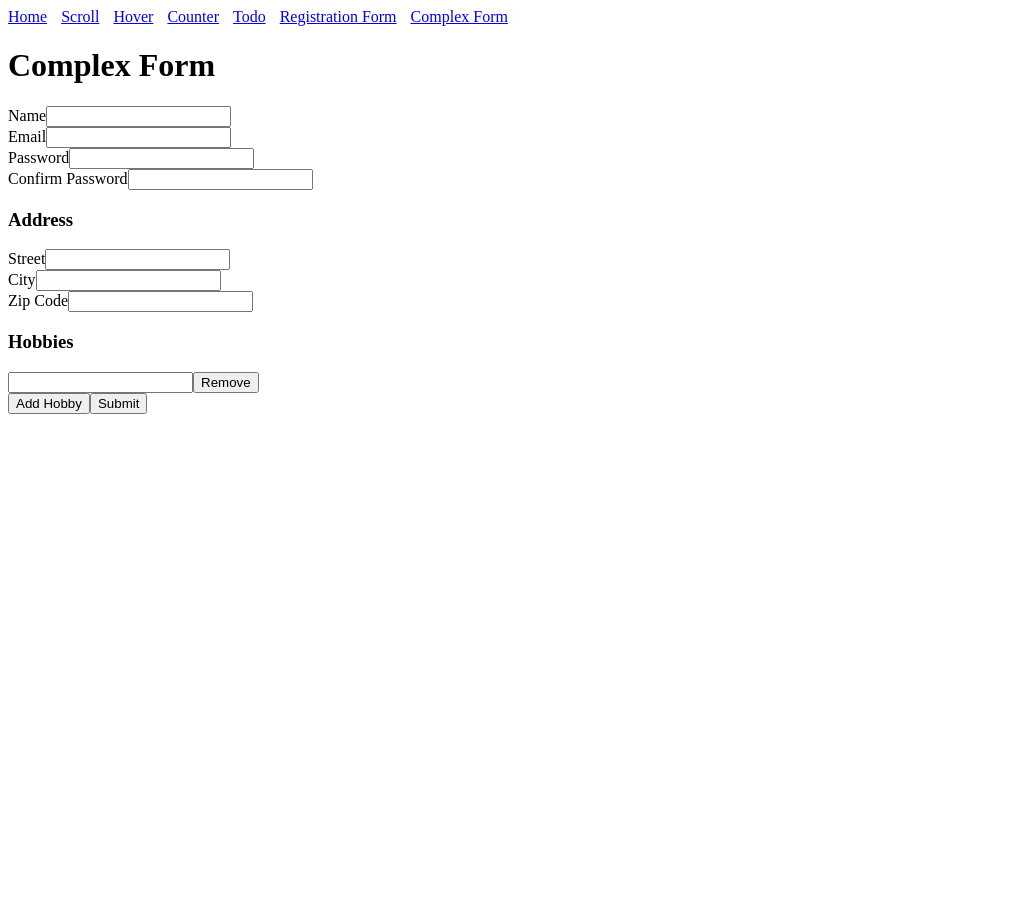
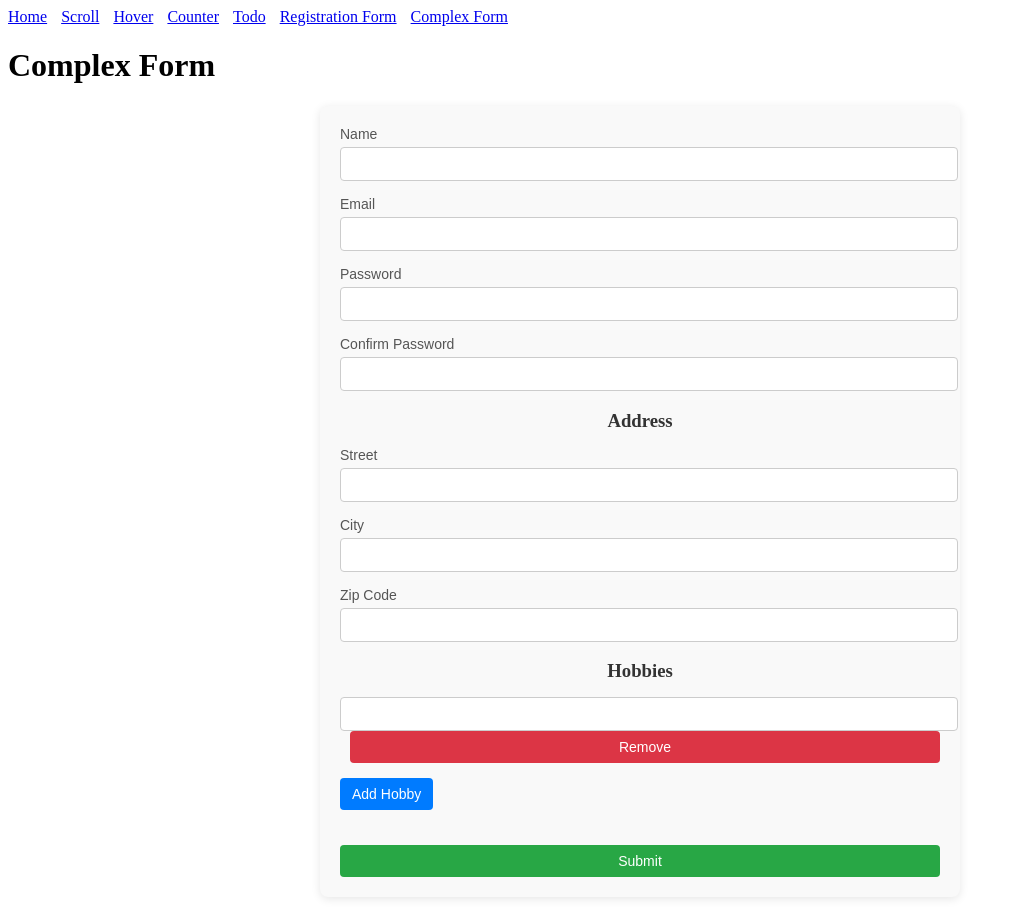
Before and after one commit to anurag1302/hooks-story, a React (Vite) app: page /complex in a window 1280 px wide. Shown: the whole page, without its empty margins (0-1013 px from the left). Before the commit the page ends 800 px from the top, so only its background shows below. Built offline with nearby package versions, Linux system fonts and the light colour scheme.

Commit message:
added some styles - complex form css

```diff
--- a/src/components/ComplexForm.jsx
+++ b/src/components/ComplexForm.jsx
@@ -1,5 +1,6 @@
 import React, { useState } from "react";
 import { z } from "zod";
+import "../css/complexform.css";
 // Zod schema for form validation
 const formSchema = z.object({
   name: z.string().min(1, "Name is required"),
@@ -60,8 +61,8 @@ const ComplexForm = () => {
   return (
     <>
       <h1>Complex Form</h1>
-      <form onSubmit={handleSubmit}>
-        <div>
+      <form onSubmit={handleSubmit} className="complex-form">
+        <div className="form-group">
           <label>Name</label>
           <input
             type="text"
@@ -72,7 +73,7 @@ const ComplexForm = () => {
           {errors.name && <span>{errors.name}</span>}
         </div>
 
-        <div>
+        <div className="form-group">
           <label>Email</label>
           <input
             type="email"
@@ -83,7 +84,7 @@ const ComplexForm = () => {
           {errors.email && <span>{errors.email}</span>}
         </div>
 
-        <div>
+        <div className="form-group">
           <label>Password</label>
           <input
             type="password"
@@ -94,7 +95,7 @@ const ComplexForm = () => {
           {errors.password && <span>{errors.password}</span>}
         </div>
 
-        <div>
+        <div className="form-group">
           <label>Confirm Password</label>
           <input
             type="password"
@@ -106,7 +107,7 @@ const ComplexForm = () => {
         </div>
 
         <h3>Address</h3>
-        <div>
+        <div className="form-group">
           <label>Street</label>
           <input
             type="text"
@@ -116,7 +117,7 @@ const ComplexForm = () => {
           />
           {errors.street && <span>{errors.street}</span>}
         </div>
-        <div>
+        <div className="form-group">
           <label>City</label>
           <input
             type="text"
@@ -126,7 +127,7 @@ const ComplexForm = () => {
           />
           {errors.city && <span>{errors.city}</span>}
         </div>
-        <div>
+        <div className="form-group">
           <label>Zip Code</label>
           <input
             type="text"
@@ -139,22 +140,28 @@ const ComplexForm = () => {
 
         <h3>Hobbies</h3>
         {formValues.hobbies.map((hobby, index) => (
-          <div key={index}>
+          <div key={index} className="form-group">
             <input
               type="text"
               value={hobby}
               onChange={(e) => handleHobbiesChange(index, e.target.value)}
             />
-            <button type="button" onClick={() => removeHobby(index)}>
+            <button
+              type="button"
+              className="btn-remove"
+              onClick={() => removeHobby(index)}
+            >
               Remove
             </button>
           </div>
         ))}
-        <button type="button" onClick={addHobby}>
+        <button type="button" className="btn-add" onClick={addHobby}>
           Add Hobby
         </button>
 
-        <button type="submit">Submit</button>
+        <button type="submit" className="btn-submit">
+          Submit
+        </button>
       </form>
     </>
   );
--- /dev/null
+++ b/src/css/complexform.css
@@ -0,0 +1,80 @@
+.complex-form {
+  max-width: 600px;
+  margin: 20px auto;
+  padding: 20px;
+  background-color: #f9f9f9;
+  border-radius: 8px;
+  box-shadow: 0 2px 10px rgba(0, 0, 0, 0.1);
+}
+
+h2,
+h3 {
+  text-align: center;
+  color: #333;
+  margin-bottom: 15px;
+}
+
+.form-group {
+  margin-bottom: 15px;
+}
+
+.form-group label {
+  display: block;
+  font-size: 14px;
+  color: #555;
+  margin-bottom: 5px;
+}
+
+.form-group input {
+  width: 100%;
+  padding: 8px;
+  border: 1px solid #ccc;
+  border-radius: 4px;
+  font-size: 14px;
+}
+
+.form-group .error {
+  color: red;
+  font-size: 12px;
+  margin-top: 5px;
+  display: block;
+}
+
+.btn-add,
+.btn-remove,
+.btn-submit {
+  background-color: #007bff;
+  color: white;
+  padding: 8px 12px;
+  border: none;
+  border-radius: 4px;
+  font-size: 14px;
+  cursor: pointer;
+}
+
+.btn-remove {
+  background-color: #dc3545;
+  margin-left: 10px;
+}
+
+.btn-add {
+  display: block;
+  margin: 15px 0;
+}
+
+.btn-submit {
+  background-color: #28a745;
+  width: 100%;
+  margin-top: 20px;
+}
+
+.btn-submit:hover,
+.btn-add:hover,
+.btn-remove:hover {
+  opacity: 0.9;
+}
+
+button:disabled {
+  background-color: #ccc;
+  cursor: not-allowed;
+}
```
